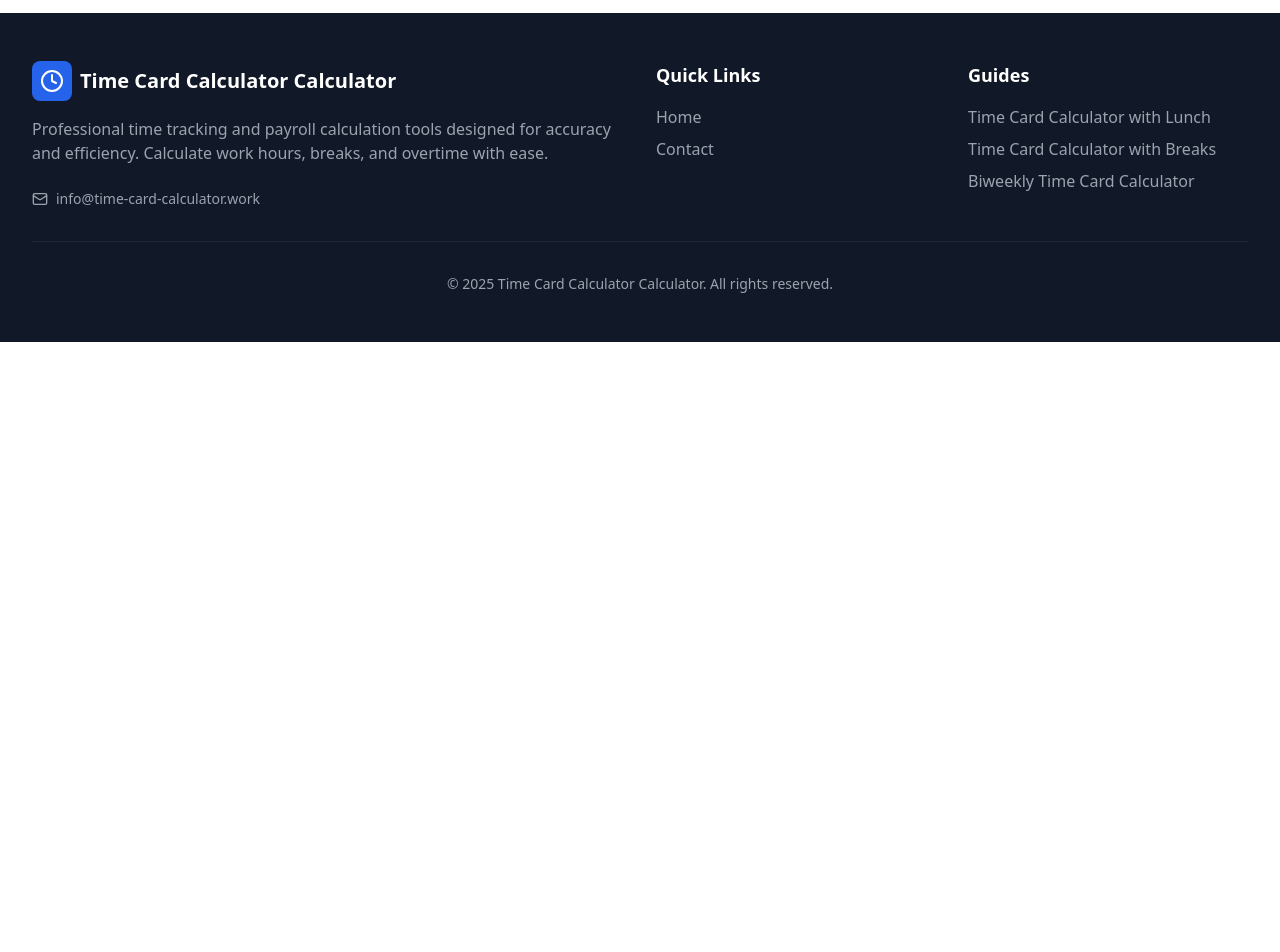
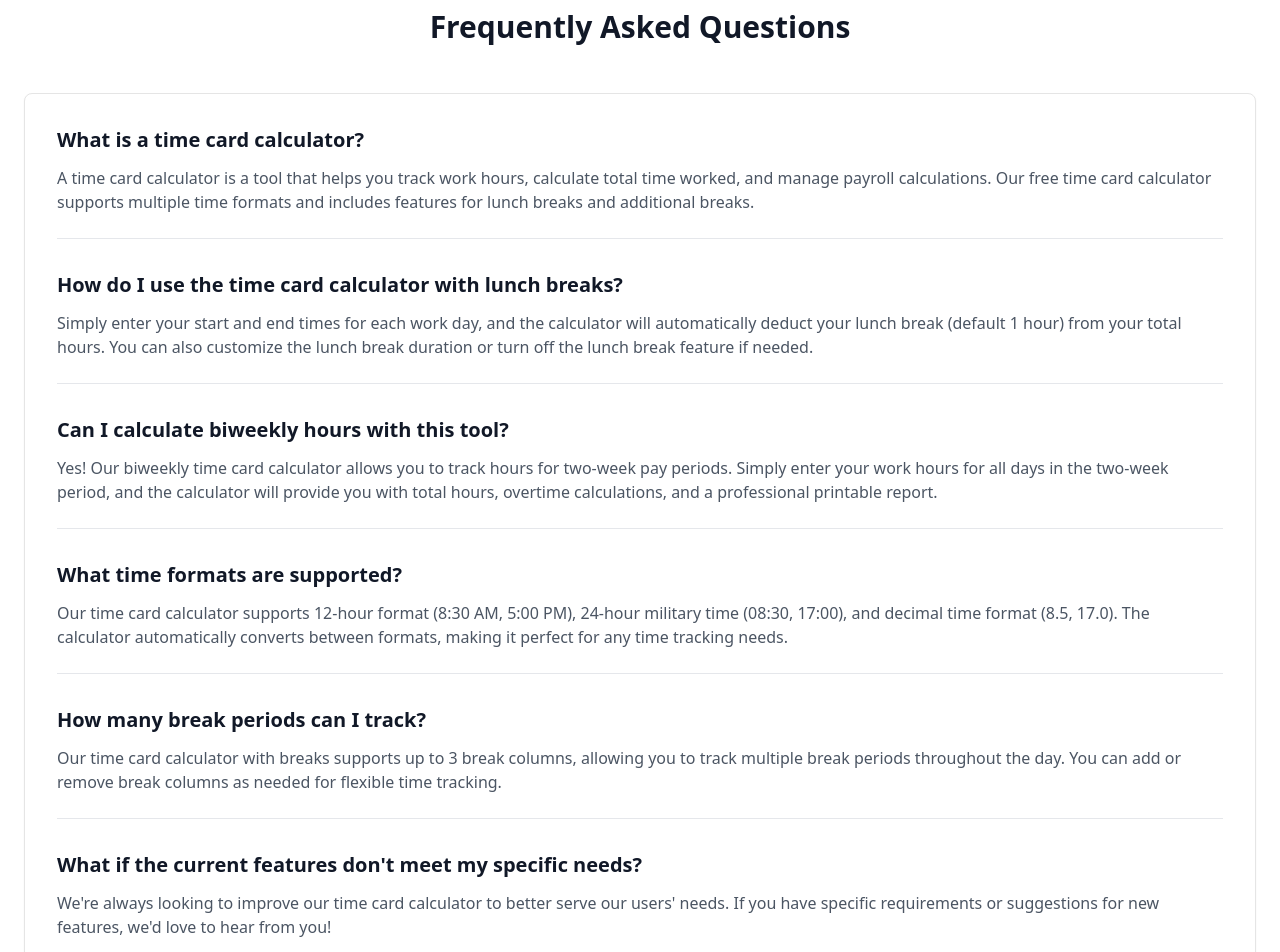
Before and after one commit to summer0512/time-card-calculator, a Next.js app: page /en in a window 1280 px wide. Shown: the part 2160-3112 px from the top of the page. Before the commit the page ends 2502 px from the top, so only its background shows below. Built offline with nearby package versions, Linux system fonts and the light colour scheme; no server answers.

Commit message:
feat: add q&a

```diff
--- a/app/[locale]/page.tsx
+++ b/app/[locale]/page.tsx
@@ -2,6 +2,7 @@ import { use } from "react";
 import {useTranslations} from 'next-intl';
 import HeadInfo from '@/components/head-info';
 import TimeCardCalculator from "@/components/time-card-calculator";
+import Link from "next/link";
 
 export default function Home(props: {params: Promise<{locale: string}>}) {
   const params = use(props.params);
@@ -140,6 +141,49 @@ export default function Home(props: {params: Promise<{locale: string}>}) {
               </div>
             </div>
           </div>
+
+          {/* Q&A Section */}
+          <div className="mt-16 mb-16">
+            <h2 className="text-3xl font-bold text-center text-gray-900 mb-12">
+              Frequently Asked Questions
+            </h2>
+            <div className="bg-white rounded-lg shadow-sm border p-8">
+              <div className="space-y-8">
+                <div className="border-b border-gray-200 pb-6">
+                  <h3 className="text-xl font-semibold text-gray-900 mb-3">What is a time card calculator?</h3>
+                  <p className="text-gray-600">A time card calculator is a tool that helps you track work hours, calculate total time worked, and manage payroll calculations. Our free time card calculator supports multiple time formats and includes features for lunch breaks and additional breaks.</p>
+                </div>
+
+                <div className="border-b border-gray-200 pb-6">
+                  <h3 className="text-xl font-semibold text-gray-900 mb-3">How do I use the time card calculator with lunch breaks?</h3>
+                  <p className="text-gray-600">Simply enter your start and end times for each work day, and the calculator will automatically deduct your lunch break (default 1 hour) from your total hours. You can also customize the lunch break duration or turn off the lunch break feature if needed.</p>
+                </div>
+
+                <div className="border-b border-gray-200 pb-6">
+                  <h3 className="text-xl font-semibold text-gray-900 mb-3">Can I calculate biweekly hours with this tool?</h3>
+                  <p className="text-gray-600">Yes! Our biweekly time card calculator allows you to track hours for two-week pay periods. Simply enter your work hours for all days in the two-week period, and the calculator will provide you with total hours, overtime calculations, and a professional printable report.</p>
+                </div>
+
+                <div className="border-b border-gray-200 pb-6">
+                  <h3 className="text-xl font-semibold text-gray-900 mb-3">What time formats are supported?</h3>
+                  <p className="text-gray-600">Our time card calculator supports 12-hour format (8:30 AM, 5:00 PM), 24-hour military time (08:30, 17:00), and decimal time format (8.5, 17.0). The calculator automatically converts between formats, making it perfect for any time tracking needs.</p>
+                </div>
+
+                <div className="border-b border-gray-200 pb-6">
+                  <h3 className="text-xl font-semibold text-gray-900 mb-3">How many break periods can I track?</h3>
+                  <p className="text-gray-600">Our time card calculator with breaks supports up to 3 break columns, allowing you to track multiple break periods throughout the day. You can add or remove break columns as needed for flexible time tracking.</p>
+                </div>
+
+                <div className="pb-6">
+                  <h3 className="text-xl font-semibold text-gray-900 mb-3">What if the current features don't meet my specific needs?</h3>
+                  <p className="text-gray-600 mb-4">We're always looking to improve our time card calculator to better serve our users' needs. If you have specific requirements or suggestions for new features, we'd love to hear from you!</p>
+                  <Link href="/contact" className="inline-flex items-center px-4 py-2 bg-blue-600 text-white rounded-lg hover:bg-blue-700 transition-colors">
+                    Contact Us to Submit Your Requirements
+                  </Link>
+                </div>
+              </div>
+            </div>
+          </div>
         </div>
       </main>
     </div>
```
Also changed, not shown: 2 other files (tests, documents, lock files or other folders).
